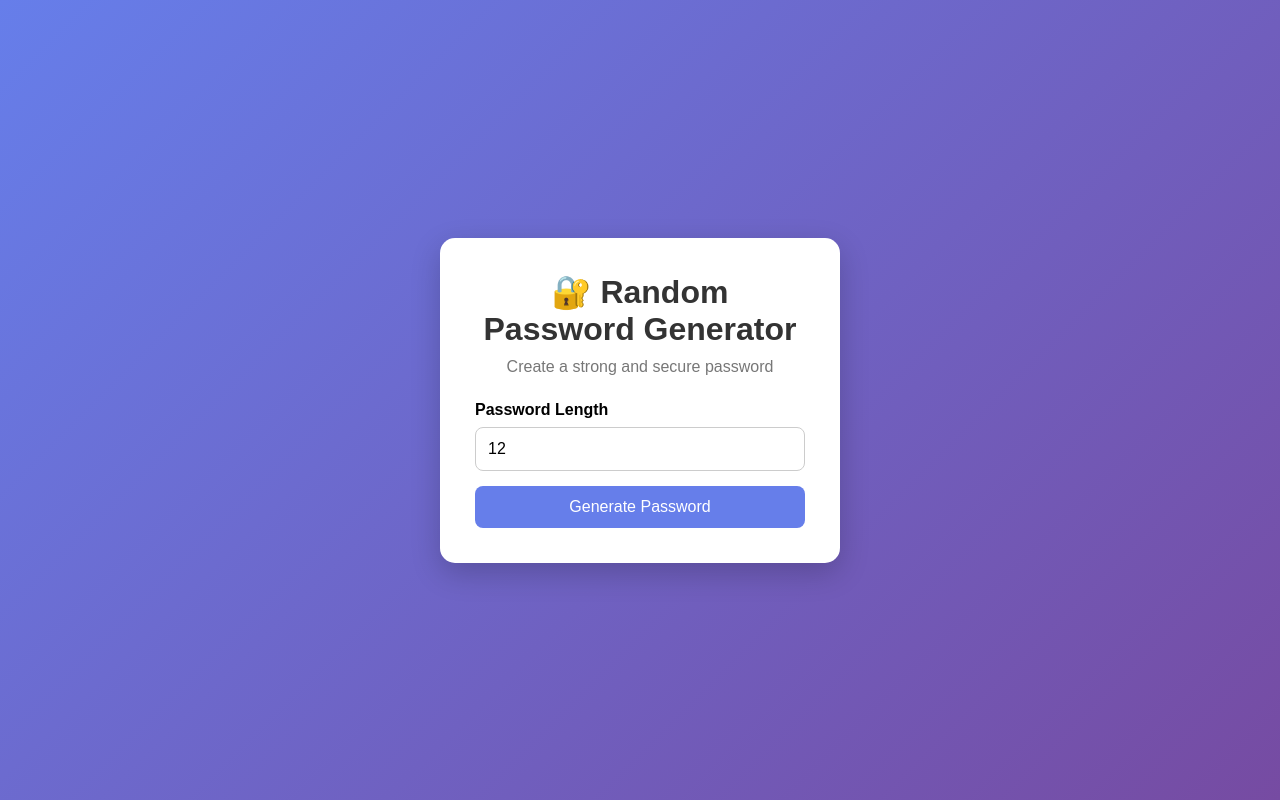
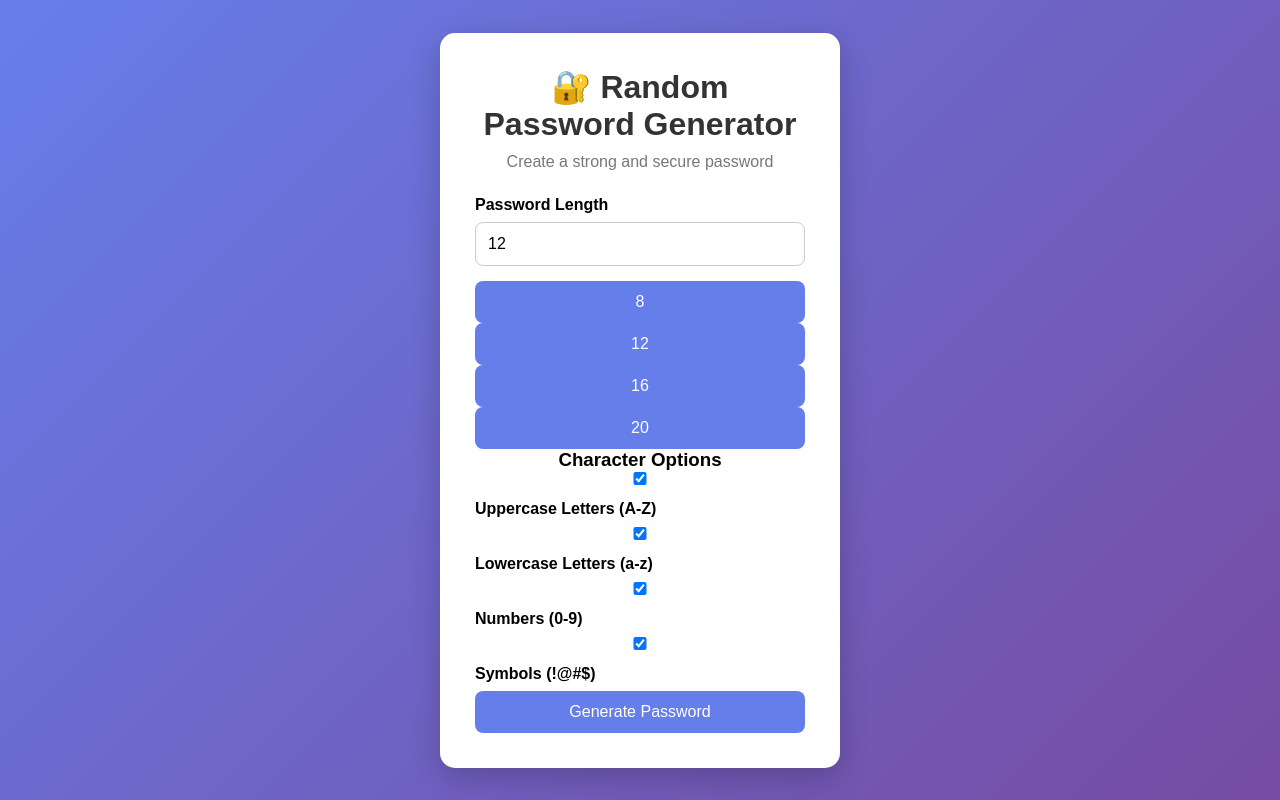
Before and after one commit to alagesandeepansri-ai/random-password-generator, a Flask app: page / in a window 1280 px wide. Run offline with Flask 3, Linux system fonts and the light colour scheme.

Commit message:
Update index.html with new features

```diff
--- a/templates/index.html
+++ b/templates/index.html
@@ -29,6 +29,39 @@
                 required
             >
 
+            <div class="presets">
+                <button type="button" onclick="setLength(8)">8</button>
+                <button type="button" onclick="setLength(12)">12</button>
+                <button type="button" onclick="setLength(16)">16</button>
+                <button type="button" onclick="setLength(20)">20</button>
+            </div>
+
+            <h3>Character Options</h3>
+
+            <div class="options">
+
+                <label>
+                    <input type="checkbox" name="uppercase" checked>
+                    Uppercase Letters (A-Z)
+                </label>
+
+                <label>
+                    <input type="checkbox" name="lowercase" checked>
+                    Lowercase Letters (a-z)
+                </label>
+
+                <label>
+                    <input type="checkbox" name="numbers" checked>
+                    Numbers (0-9)
+                </label>
+
+                <label>
+                    <input type="checkbox" name="symbols" checked>
+                    Symbols (!@#$)
+                </label>
+
+            </div>
+
             <button type="submit">Generate Password</button>
 
         </form>
@@ -38,11 +71,43 @@
 
             <h3>Your Password</h3>
 
-            <div class="password-box">
+            <div class="password-box"
+                 data-password="{{ password }}"
+                 data-hidden="false">
                 {{ password }}
             </div>
 
-            <button onclick="copyPassword()">Copy Password</button>
+            <button type="button" onclick="togglePassword()">
+                👁️ Show / Hide Password
+            </button>
+
+            <button type="button" onclick="copyPassword()">
+                Copy Password
+            </button>
+
+            <h3>Password Strength</h3>
+
+            <div class="strength-box">
+                {{ strength }}
+            </div>
+
+        </div>
+        {% endif %}
+
+        {% if history %}
+        <div class="history">
+
+            <h3>Password History</h3>
+
+            {% for item in history %}
+            <div class="history-item">
+                {{ item }}
+            </div>
+            {% endfor %}
+
+            <form method="POST" action="/clear-history">
+                <button type="submit">🗑️ Clear History</button>
+            </form>
 
         </div>
         {% endif %}
```
